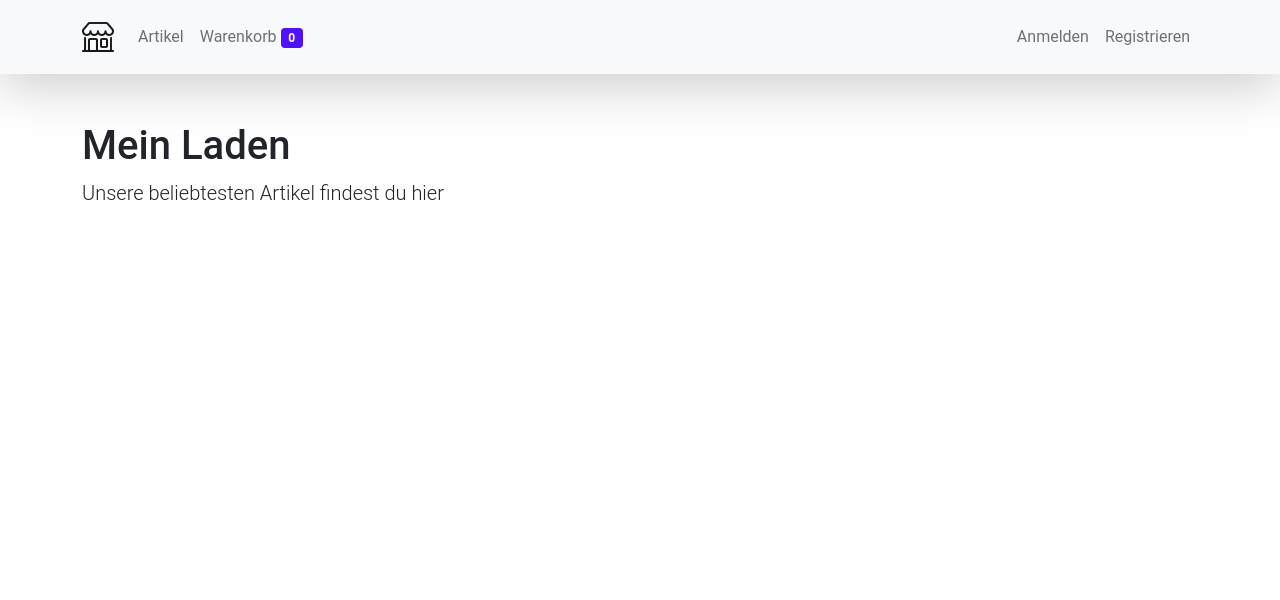
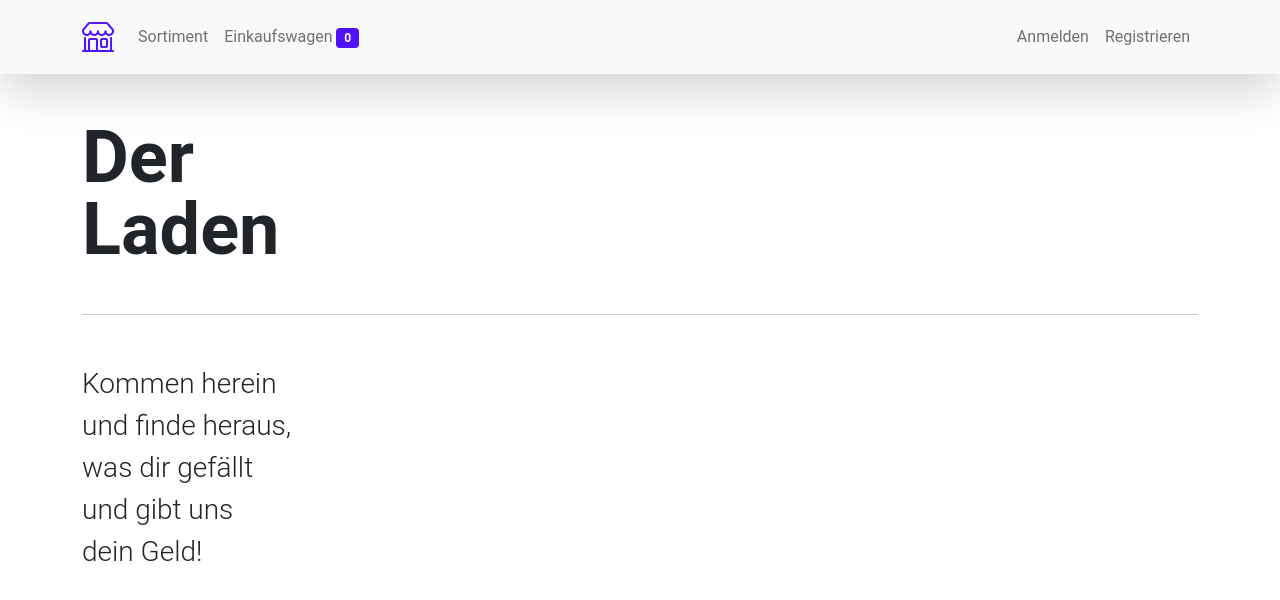
Before and after one commit to tmonzel/webshop-starter, a Vue app in the folder web/: page / in a window 1280 px wide. Shown: the top 600 px of the page. Built offline with nearby package versions, Linux system fonts and the light colour scheme; the HTML template or start-up script is replaced by a standard one.

Commit message:
Adjust various shop styles

```diff
--- a/web/apps/shop/components/Navbar.vue
+++ b/web/apps/shop/components/Navbar.vue
@@ -20,10 +20,10 @@
       <div class="collapse navbar-collapse justify-content-between" id="navbarNavDropdown">
         <ul class="navbar-nav">
           <li class="nav-item">
-            <RouterLink class="nav-link" to="/products">Artikel</RouterLink>
+            <RouterLink class="nav-link" to="/products">Sortiment</RouterLink>
           </li>
           <li class="nav-item">
-            <RouterLink class="nav-link" to="/cart">Warenkorb <span class="badge bg-primary">{{ cart.items.length }}</span></RouterLink>
+            <RouterLink class="nav-link" to="/cart">Einkaufswagen <span class="badge bg-primary">{{ cart.items.length }}</span></RouterLink>
           </li>
         </ul>
 
@@ -73,6 +73,10 @@ export default defineComponent({
 });
 </script>
 
-<style scoped>
-
+<style lang="scss" scoped>
+@import "@shop/boot";
+.nav-link.active,
+.navbar-brand.active {
+  color: $primary !important;
+}
 </style>
--- a/web/apps/shop/components/ProductList.vue
+++ b/web/apps/shop/components/ProductList.vue
@@ -1,7 +1,7 @@
 <template>
   <div class="row">
     <div class="col-md-3" v-for="product in products" :key="product._id">
-        <div class="card shadow-sm" @click="navigateToProduct(product._id)">
+        <div class="card shadow-sm" @click="navigateToProduct(product)">
           <div class="card-body">
             <h6 class="text-muted text-uppercase m-0">{{ product.type }}</h6>
             <h3 class="cart-title">{{ product.name }}</h3>
@@ -26,8 +26,8 @@ export default defineComponent({
   },
 
   setup() {
-    const navigateToProduct = (id: string) => {
-      router.push('/products/' + id);
+    const navigateToProduct = (product: Product) => {
+      router.push('/products/' + product._id);
     };
 
     return {
--- a/web/apps/shop/views/CartView.vue
+++ b/web/apps/shop/views/CartView.vue
@@ -1,6 +1,6 @@
 <template>
   <div class="container mt-5">
-    <h1 class="mb-5">Ihr Warenkorb</h1>
+    <h1 class="fw-bold mb-5" style="line-height: 1;">Dein<br>Einkaufswagen</h1>
     <div class="row">
       <div class="col-md-9">
         <div v-if="cart.items.length > 0">
--- a/web/apps/shop/views/DashboardView.vue
+++ b/web/apps/shop/views/DashboardView.vue
@@ -1,7 +1,8 @@
 <template>
   <div class="container mt-5">
-    <h1>Mein Laden</h1>
-    <p class="lead">Unsere beliebtesten Artikel findest du hier</p>
+    <h1 class="display-2 fw-bold" style="line-height: 1;">Der<br>Laden</h1>
+    <hr class="my-5">
+    <p class="lead fs-3">Kommen herein<br>und finde heraus,<br>was dir gefällt<br>und gibt uns<br>dein Geld!</p>
   </div>
 </template>
 
--- a/web/apps/shop/views/LoginView.vue
+++ b/web/apps/shop/views/LoginView.vue
@@ -1,7 +1,7 @@
 <template>
   <div class="container mt-5">
     <div style="max-width: 320px">
-      <h1 class="mb-5">Anmelden</h1>
+      <h1 class="fw-bold mb-5">Anmelden</h1>
       <form
         ref="form"
         @submit.prevent="submit"
--- a/web/apps/shop/views/ProductDetailView.vue
+++ b/web/apps/shop/views/ProductDetailView.vue
@@ -7,7 +7,7 @@
         </div>
       </div>
       <div class="col-md-6">
-        <h1>{{ item.product?.name }}</h1>
+        <h1 class="fw-bold">{{ item.product?.name }}</h1>
         <p class="lead">{{ item.product.type }}</p>
         <p v-html="item.product?.description"></p>
         <div class="d-flex">
@@ -26,7 +26,9 @@
           </div>
         </div>
         <div>
-          <button class="btn btn-lg btn-primary" @click="addItem(item)" :disabled="item.quantity < 1">In den Warenkorb</button>
+          <button class="btn btn-lg btn-primary" @click="addItem(item)" :disabled="item.quantity < 1">
+            <i class="bi bi-cart-plus me-1"></i> In den Wagen
+          </button>
         </div>
       </div>
     </div>
--- a/web/apps/shop/views/ProductListView.vue
+++ b/web/apps/shop/views/ProductListView.vue
@@ -1,12 +1,12 @@
 <template>
     <div class="container mt-5">
+
+      <h1 class="fw-bold" v-if="state.searchText !== ''">Suche nach <mark>„{{ state.searchText }}“</mark></h1>
+      <h1 class="display-4 fw-bold" style="line-height: 1;" v-else>Das<br>Sortiment</h1>
+
       <div class="d-flex justify-content-end mb-1">
         <input type="text" v-model="state.searchText" class="form-control form-control-lg" style="max-width: 320px;" placeholder="Suche&hellip;" />
       </div>
-
-      <h1 v-if="state.searchText !== ''">Suche nach „{{ state.searchText }}“</h1>
-      <h1 v-else>Alle Artikel</h1>
-
       <hr class="my-5">
 
       <ProductList v-if="filteredItems.length > 0" :products="filteredItems" />
--- a/web/apps/shop/views/SignupView.vue
+++ b/web/apps/shop/views/SignupView.vue
@@ -1,7 +1,7 @@
 <template>
   <div class="container mt-5">
     <div style="max-width: 640px;">
-      <h1>Werden Sie Kunde!</h1>
+      <h1 class="fw-bold">Support the Laden!</h1>
       <p class="lead mb-5">Profitieren sie aus unserem reichhaltigen Angebot an Krims und Krams</p>
       <form
         ref="form"
```
